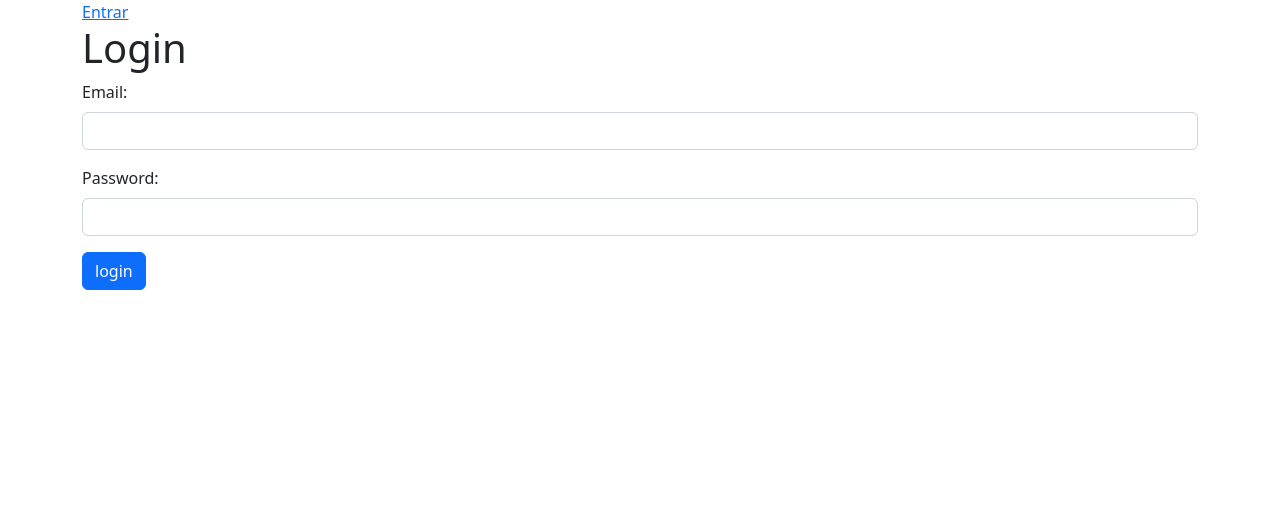
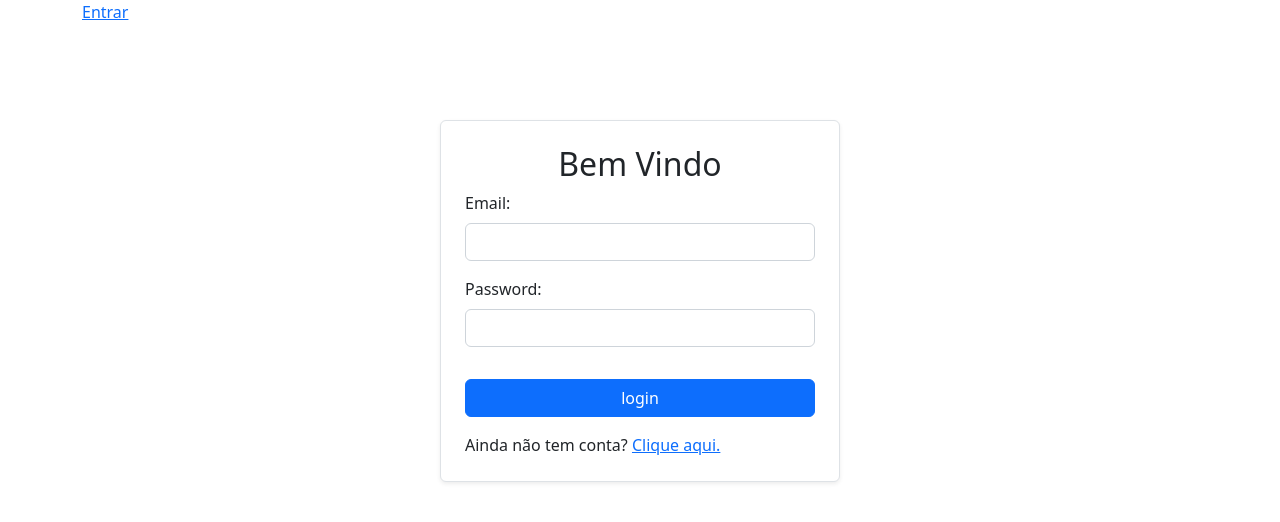
Before and after one commit to wesleyJs/controle-series-symfony, a Symfony app: template templates/login/index.html.twig in a window 1280 px wide. Shown: the top 522 px of the page. Run offline with Twig, Linux system fonts and the light colour scheme; the template is opened without the code that fills it, so the values that code supplies are empty; style sheets or scripts are compiled from the project's sources; some libraries are stand-ins or nearby versions.

Commit message:
alterações de visual e redme

```diff
--- a/templates/episodes/index.html.twig
+++ b/templates/episodes/index.html.twig
@@ -1,6 +1,6 @@
 {% extends 'base.html.twig' %}
 
-{% block title %}Episodeos da série {{ series.name }} Temporada {{ season.number }}{% endblock %}
+{% block title %}Episódios da série {{ series.name }} Temporada {{ season.number }}{% endblock %}
 
 {% block body %}
 <div>
--- a/templates/login/index.html.twig
+++ b/templates/login/index.html.twig
@@ -3,13 +3,28 @@
 {% block title %}Login{% endblock %}
 
 {% block body %}
+    <style>
+         h1 {
+             display: none;
+         }
 
-<div>
+         div .form {
+             width: 400px;
+         }
+
+         .btn {
+             width: 100%;
+         }
+    </style>
+
+<div class="mt-5 pt-5 d-flex justify-content-center">
     {% if error %}
         <div class="alert alert-danger">{{ error.messageKey|trans(error.messageData, 'security') }}</div>
     {% endif %}
 
-    <form action="{{ path('app_login') }}" method="post">
+    <form action="{{ path('app_login') }}" method="post" class="form border p-4 shadow-sm bg-white rounded">
+        <h2 class="text-center">Bem Vindo</h2>
+
         <div class="mb-3">
             <label for="username" class="form-label">Email:</label>
             <input type="text" class="form-control" id="username" name="_username" value="{{ last_username }}"/>
@@ -22,7 +37,12 @@
 
         <input type="hidden" name="app_series" value="/series"/>
 
-        <button type="submit" class="btn btn-primary">login</button>
+        <button type="submit" class="btn btn-primary  my-3">login</button>
+
+        <div>
+            <span>Ainda não tem conta?</span>
+            <a href="/register">Clique aqui.</a>
+        </div>
     </form>
 </div>
 {% endblock %}
```
Also changed, not shown: README.md, package-lock.json, 2 other files.
